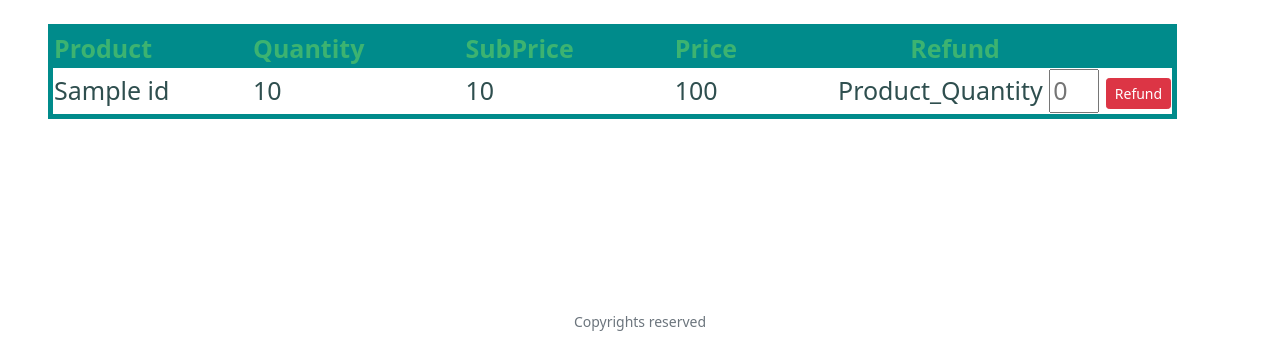
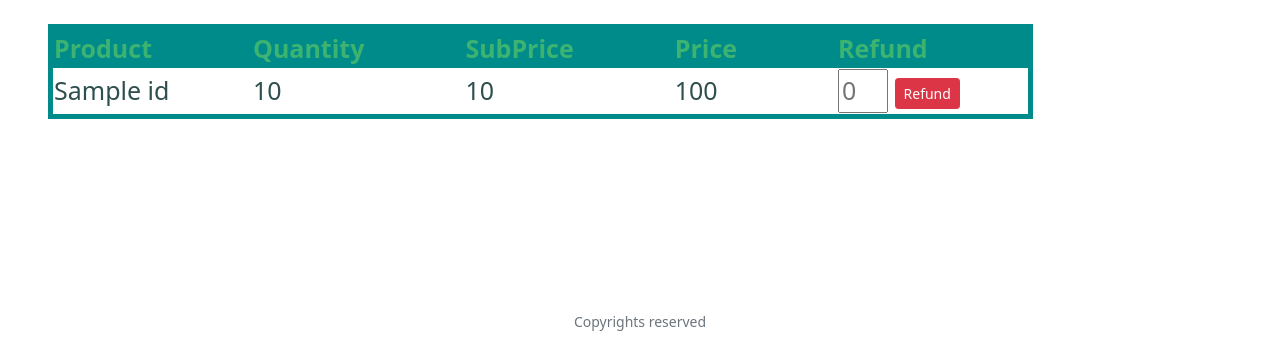
Before and after one commit to AmmarMohamed21/OnlineStore, a Flask app: template templates/Transactions.html in a window 1280 px wide. Shown: the part 241-594 px from the top of the page. Run offline with Flask 2, Linux system fonts and the light colour scheme; the template is opened without the code that fills it: most values are stand-ins (such as "Sample title", 1, 10 or a date in 2020); some libraries are stand-ins or nearby versions.

Commit message:
Update Transactions.html

```diff
--- a/templates/Transactions.html
+++ b/templates/Transactions.html
@@ -52,7 +52,7 @@
                             <td> {{ Tran.Quantity * Pro[0].Price }} </td>
 
                             <td>
-                                    <form action="/Transactions" method="post">Product_Quantity
+                                    <form action="/Transactions" method="post">
                                         <input type="hidden" name="ProductID" value="{{ Pro[0].ProductID }}"/>
                                         <input type="hidden" name="TransactionID" value="{{ Tran.TransactionID }}"/>
                                         <input type="hidden" name="ProductPrice" value="{{ Pro[0].Price }}"/>
```
